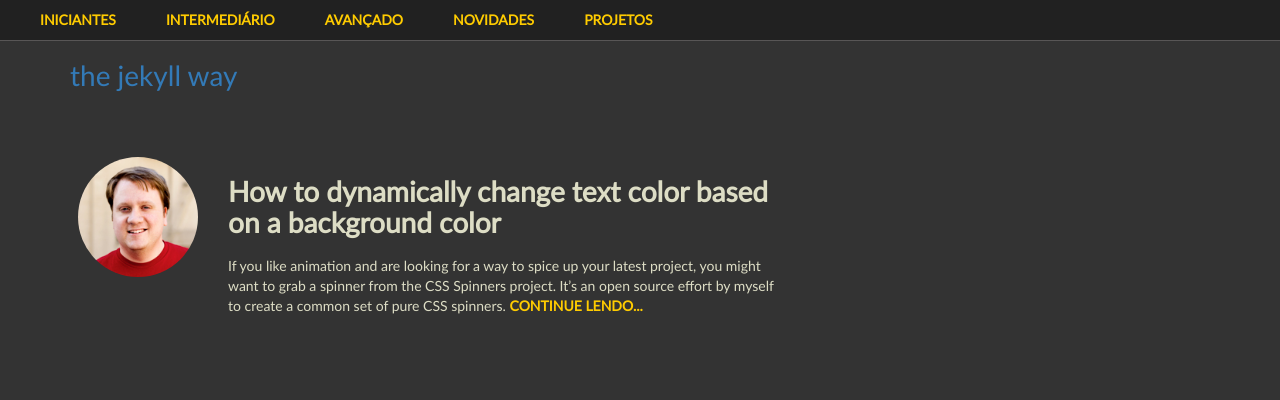
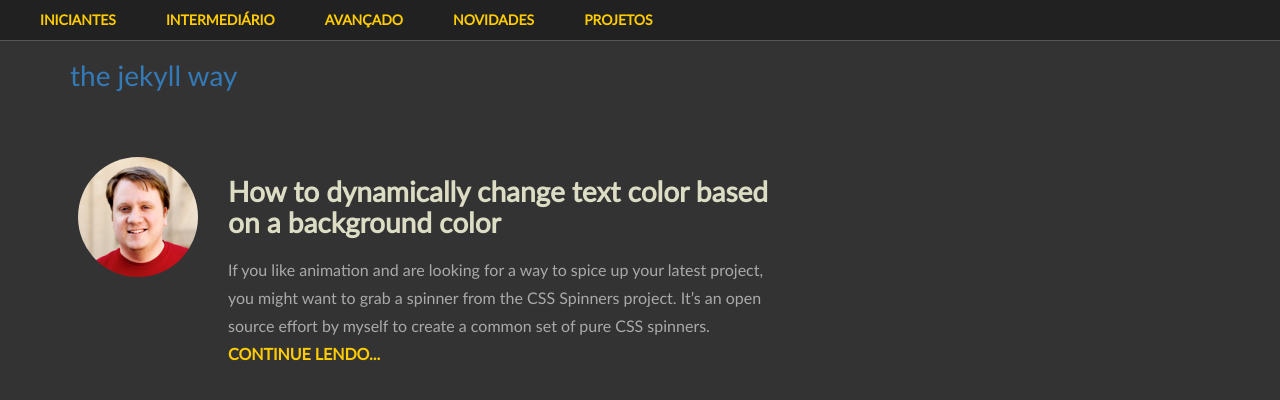
Before and after one commit to thejekyllway/thejekyllway.github.io, a Jekyll site: the page built from index.html, in a window 1280 px wide. Shown: the top 400 px of the page. Built offline with Jekyll 4.4.1, drawn with Linux system fonts in a browser that asks for light colours.

Commit message:
Adicionando estilo na descrição

```diff
--- a/_sass/partials/_main.scss
+++ b/_sass/partials/_main.scss
@@ -1,6 +1,7 @@
 .posts{
 	margin: 40px 0;
 	padding: 8px;
+	height: 100%;
 }
 
 .author_post{
@@ -15,7 +16,10 @@
 }
 
 .description_post{
-	color: $description-post
+	color: $description-post;
+	font-size: 16px;
+	line-height: 28px;
+	text-align: left;
 }
 
 .more{
--- a/index.html
+++ b/index.html
@@ -10,7 +10,7 @@
 				<img src="assets/image/john-w-long.jpeg" class="img-circle author_post" alt="">
 				<div class="col-md-10">
 					<h1 class="col-md-12 title_post_main">How to dynamically change text color based on a background color</h1>
-					<p class="col-md-12">If you like animation and are looking for a way to spice up your latest project, you might want to grab a spinner from the CSS Spinners project. It’s an open source effort by myself to create a common set of pure CSS spinners. <span class="more">Continue lendo...</span></p>
+					<p class="col-md-12 description_post">If you like animation and are looking for a way to spice up your latest project, you might want to grab a spinner from the CSS Spinners project. It’s an open source effort by myself to create a common set of pure CSS spinners. <a href="#" class="more">Continue lendo...</a></p>
 				</div>
 			</section>
 		</main>
```
Also changed, not shown: assets/css/main.css.
